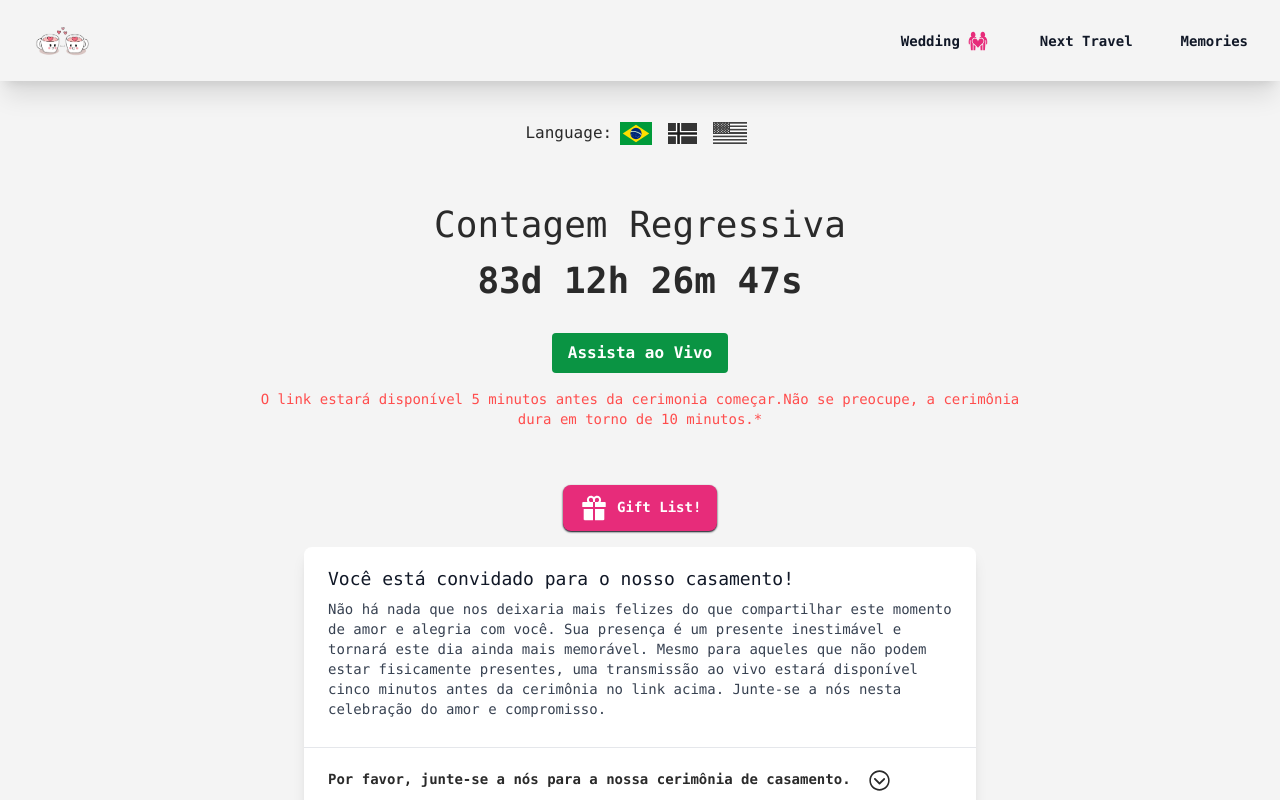
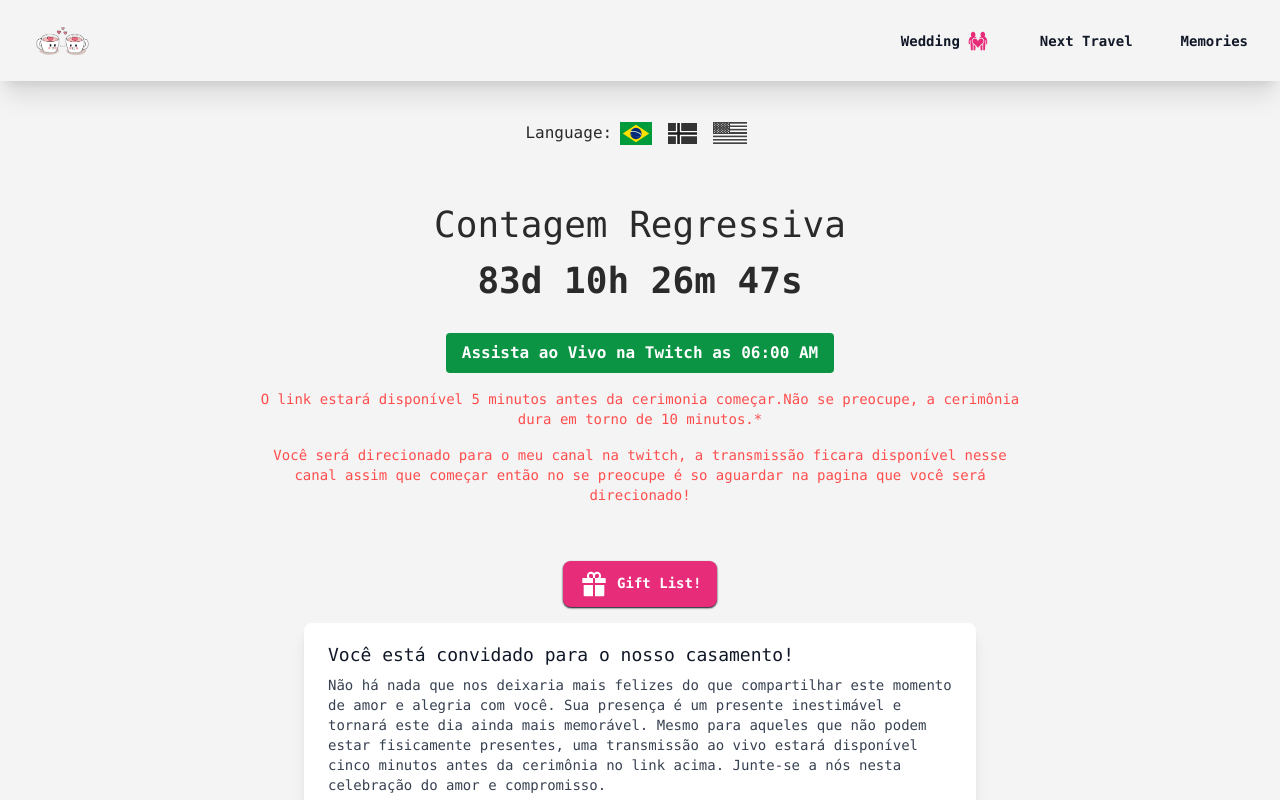
Before and after one commit to larissabakken/couple-of-tea, a Next.js app: page /wedding in a window 1280 px wide. Shown: the top 800 px of the page. Built offline with nearby package versions, Linux system fonts and the light colour scheme.

Commit message:
add link

```diff
--- a/src/components/countdownWedding/index.tsx
+++ b/src/components/countdownWedding/index.tsx
@@ -11,7 +11,7 @@ const Countdown: React.FC<CountdownProps> = ({ language }) => {
 
   useEffect(() => {
     const countDownDate =
-      new Date('July 29, 2023 11:00:00 GMT+0100').getTime() + 60 * 60 * 1000
+      new Date('July 29, 2023 09:00:00 GMT+0100').getTime() + 60 * 60 * 1000
 
     const interval = setInterval(() => {
       const now = new Date().getTime()
@@ -42,16 +42,16 @@ const Countdown: React.FC<CountdownProps> = ({ language }) => {
         {days}d {hours}h {minutes}m {seconds}s
       </div>
       <Link
-        href="/wedding"
+        href="https://www.twitch.tv/pandinhaow"
         target="_blank"
         rel="noopener noreferrer"
         className="bg-[var(--primary-color-dark)] hover:bg-[var(--primary-color)] text-white font-bold py-2 px-4 rounded cursor-pointer"
       >
         {language === 'pt-BR'
-          ? 'Assista ao Vivo'
+          ? 'Assista ao Vivo na Twitch as 06:00 AM'
           : language === 'en-US'
-          ? 'Join the Live Stream'
-          : 'Se Live Stream'}
+          ? 'Join the Live Stream on Twitch at 11:00 AM'
+          : 'Se Live Stream på Twitch - 11:00'}
       </Link>
       <div className="text-sm text-[var(--error)] mt-4 max-w-[800px] text-center px-4">
         {language === 'pt-BR'
@@ -61,6 +61,13 @@ const Countdown: React.FC<CountdownProps> = ({ language }) => {
           : 'Lenken vil være tilgjengelig 5 minutter før seremonien starter.Ikke bekymre deg, seremonien varer rundt 10 minutter.'}
         *
       </div>
+      <div className="text-sm text-[var(--error)] mt-4 max-w-[800px] text-center px-4">
+        {language === 'pt-BR'
+          ? 'Você será direcionado para o meu canal na twitch, a transmissão ficara disponível nesse canal assim que começar então no se preocupe é so aguardar na pagina que você será direcionado!'
+          : language === 'en-US'
+          ? "You will be directed to my Twitch channel, the broadcast will be available on this channel as soon as it starts so don't worry, just wait on the page you will be directed to!"
+          : 'Du vil bli sendt til min Twitch-kanal, sendingen vil være tilgjengelig på denne kanalen så snart den begynner, så ikke bekymre deg, bare vent på siden du vil bli sendt til!'}
+      </div>
     </div>
   )
 }
```
